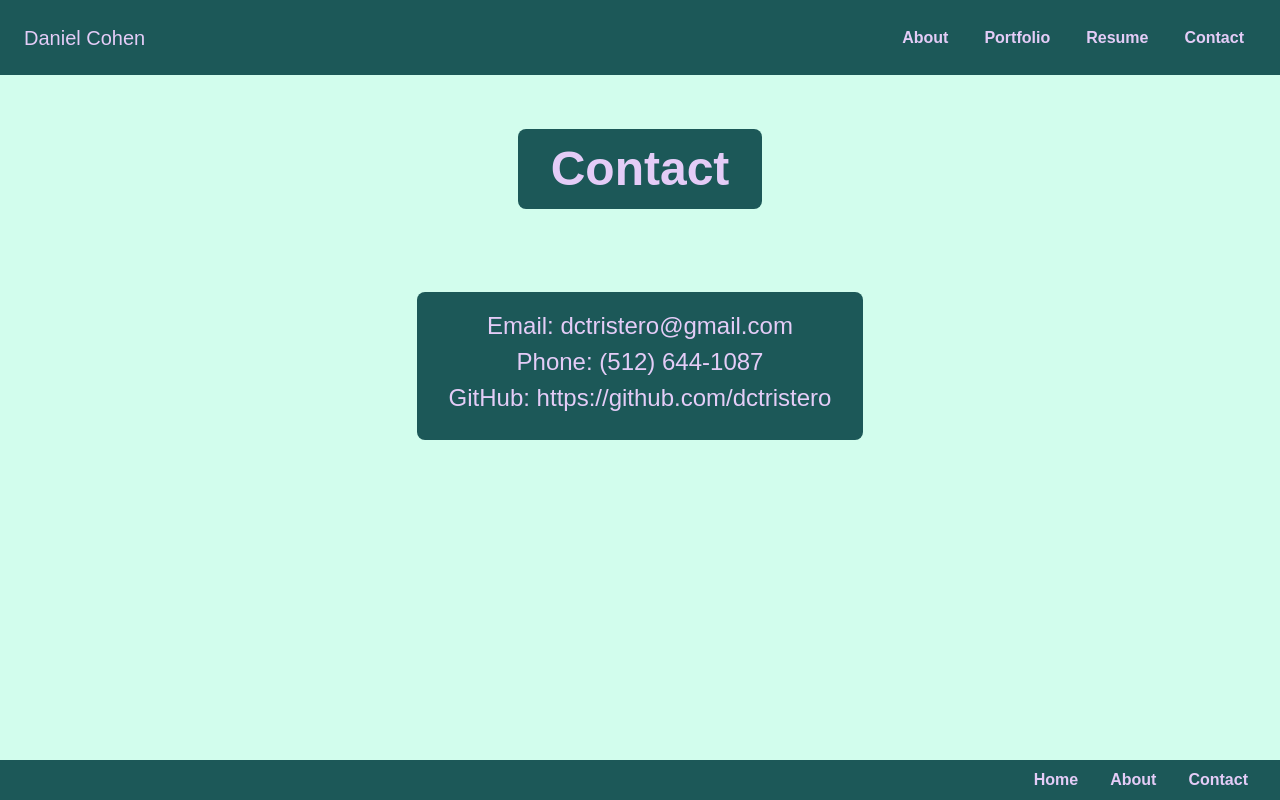
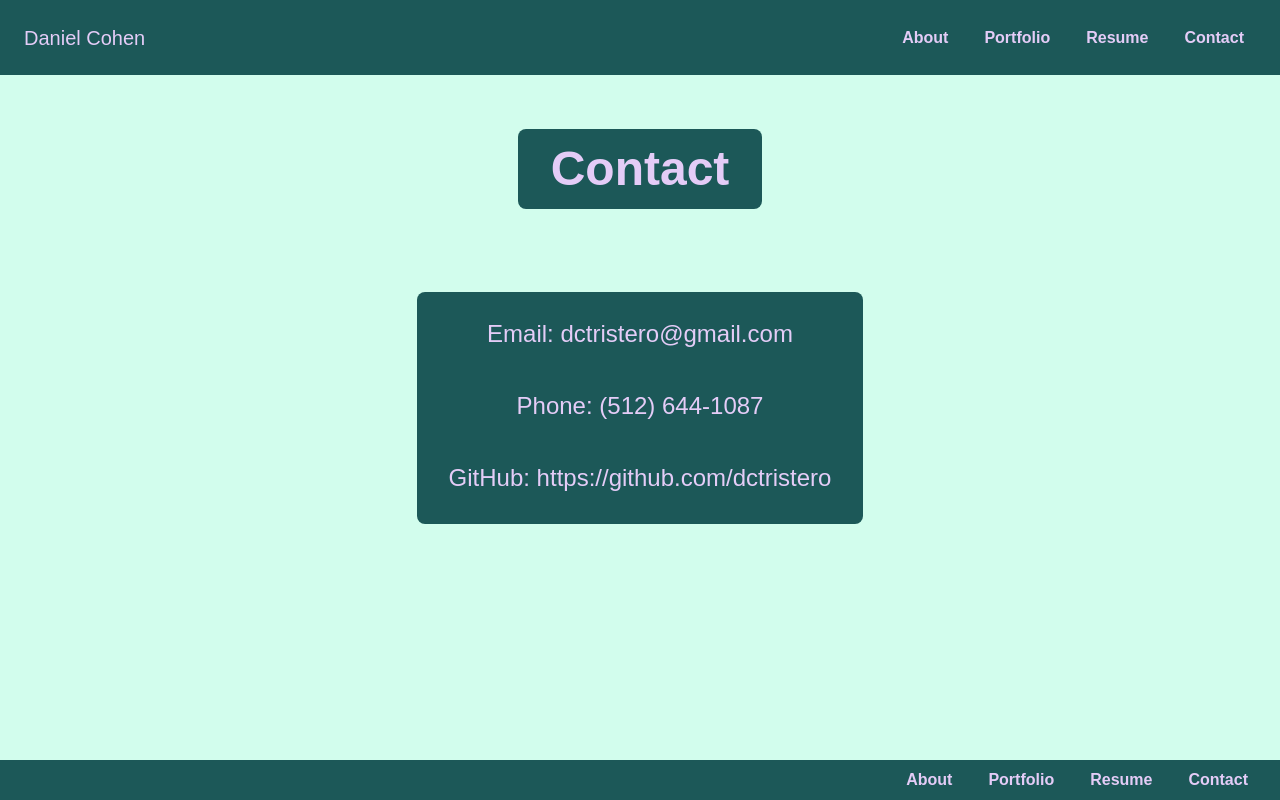
Before and after one commit to dctristero/daniel-cohen-portfolio, a React (Create React App) app: page /daniel-cohen-portfolio/contact in a window 1280 px wide. Built offline with nearby package versions, Linux system fonts and the light colour scheme.

Commit message:
footer and links

```diff
--- a/src/components/footer.js
+++ b/src/components/footer.js
@@ -135,14 +135,56 @@ const Footer = () => {
 
 
 
-        <HStack
-          spacing={0}
-          display={{ base: "none", md: "inline-flex" }}
-        >
-              <Button as="a" href="/tao/" color={["primary.300"]} _hover={{ bg: "primary.500" }} variant="ghost">Home</Button>
-              <Button as="a" href="/tao/about" color={["primary.300"]} _hover={{ bg: "primary.500" }} variant="ghost">About</Button>
-              <Button as="a" href="/tao/contact" color={["primary.300"]} _hover={{ bg: "primary.500" }} variant="ghost">Contact</Button>
-        </HStack>
+<HStack
+              spacing={1}
+              mr={0}
+              display={{ base: "none", md: "inline-flex" }}
+            >
+              <Button
+                as="a"
+                href="/daniel-cohen-portfolio"
+                color={["primary.300"]}
+                className="navbtn"
+                variant="ghost"
+                _hover={{ color: "primary.400"}}
+                _active={{ color: "primary.400"}}
+              >
+                About
+              </Button>
+              <Button
+                as="a"
+                href="/daniel-cohen-portfolio/portfolio"
+                color={["primary.300"]}
+                className="navbtn"
+                variant="ghost"
+                _hover={{ color: "primary.400"}}
+                _active={{ color: "primary.400"}}
+              >
+                Portfolio
+              </Button>
+              <Button
+                as="a"
+                href="/daniel-cohen-portfolio/resume"
+                color={["primary.300"]}
+                className="navbtn"
+                variant="ghost"
+                _hover={{ color: "primary.400"}}
+                _active={{ color: "primary.400"}}
+              >
+                Resume
+              </Button>
+              <Button
+                as="a"
+                href="/daniel-cohen-portfolio/contact"
+                color={["primary.300"]}
+                className="navbtn"
+                variant="ghost"
+                _hover={{ color: "primary.400"}}
+                _active={{ color: "primary.400"}}
+              >
+                Contact
+              </Button>
+            </HStack>
 
       </Flex>
     </chakra.footer>
--- a/src/pages/contact.js
+++ b/src/pages/contact.js
@@ -109,8 +109,8 @@ const Contact = () => {
             bg={["primary.200"]}
             roundedBottom="lg"
             roundedTop="lg"
-            pt={4}
-            pb={6}
+            pt={6}
+            pb={7}
             mt={8}
             mb={8}
             maxW="90vw"
@@ -126,10 +126,9 @@ const Contact = () => {
             >
                Email:&nbsp;
                <chakra.a
-                href={resumePDF}
-                download="Daniel-Cohen-Resume"
+                href="mailto:dctristero@gmail.com"
                 target="_blank"
-                rel="noreferrer"
+                // rel="noreferrer"
                 color={["primary.300"]}
                 fontWeight="400"
                 _hover={{ color: "primary.400"}}
@@ -137,14 +136,16 @@ const Contact = () => {
                 dctristero@gmail.com
               </chakra.a>
                <br/>
+               <br/>
                Phone: (512) 644-1087
+               <br/>
                <br/>
                GitHub:&nbsp;
                <chakra.a
-                href={resumePDF}
+                href="https://github.com/dctristero"
                 download="Daniel-Cohen-Resume"
                 target="_blank"
-                rel="noreferrer"
+                // rel="noreferrer"
                 color={["primary.300"]}
                 fontWeight="400"
                 _hover={{ color: "primary.400"}}
```
Also changed, not shown: src/pages/TO-DO.js (+1 -9 lines).
